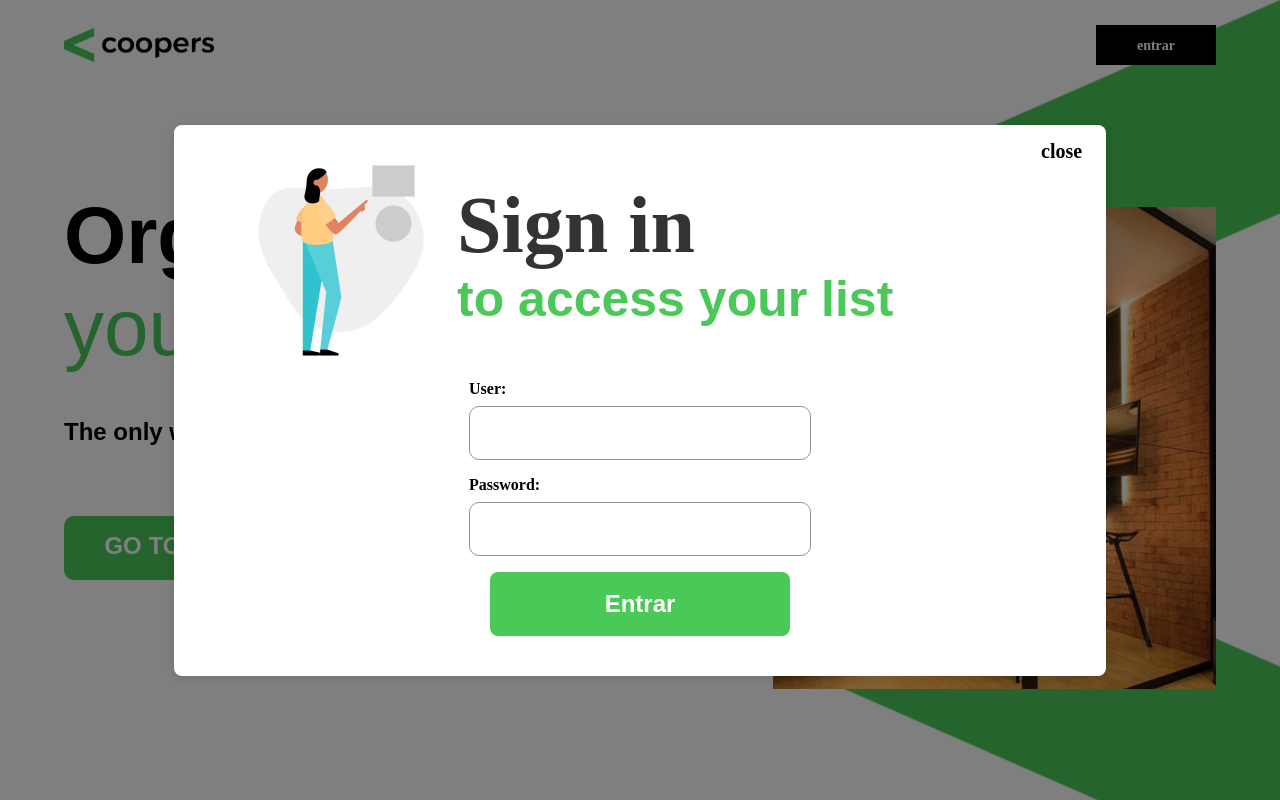
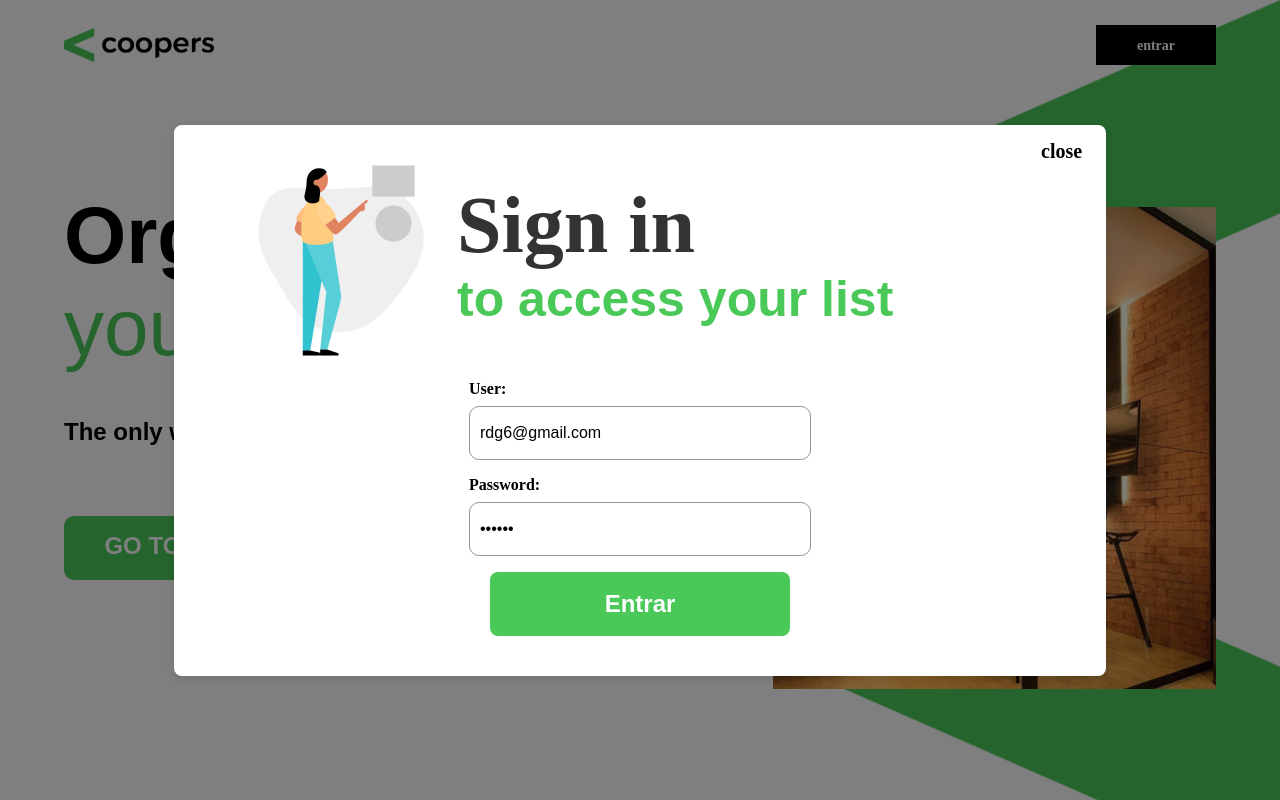
Before and after one commit to rodinogueira/spa, a React (Create React App) app: page / in a window 1280 px wide. Both pictures are taken after a click on the button "entrar". Shown: the top 800 px of the page. Built offline with nearby package versions, Linux system fonts and the light colour scheme; no server answers.

Commit message:
adiciona usuario estatico

```diff
--- a/src/Signin/Signin.jsx
+++ b/src/Signin/Signin.jsx
@@ -7,8 +7,8 @@ import './styles.css';
 
 const Signin = ({ onClose, onSubmit }) => {
   const [formData, setFormData] = useState({
-    email: '',
-    password: '',
+    email: 'rdg6@gmail.com',
+    password: '456123',
   });
 
   const handleChange = (e) => {
```
